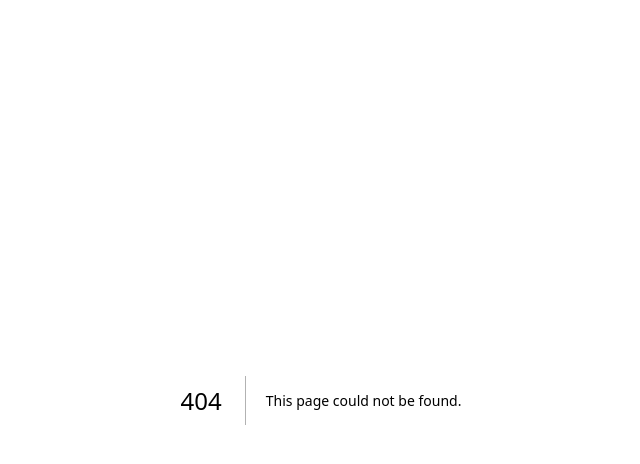
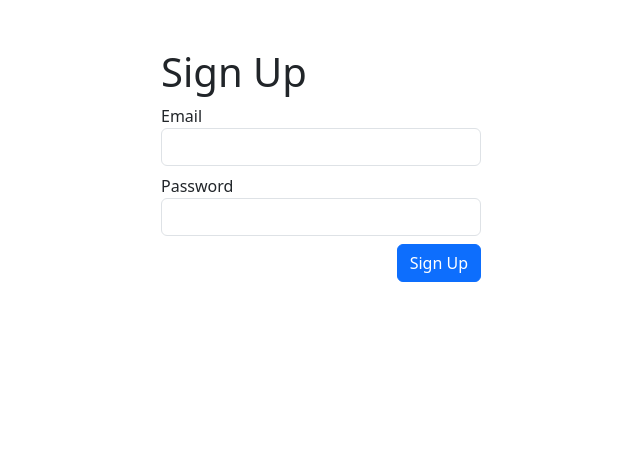
Before and after one commit to Kashoid23/microservices-tickets-store, a Next.js app in the folder client/: page /auth/signup in a window 1280 px wide. Before the commit this address had no page. Shown: the top 464 px of the page, without its empty margins (319-959 px from the left). Built offline with nearby package versions, Linux system fonts and the light colour scheme.

Commit message:
Build Signup page

```diff
--- /dev/null
+++ b/client/app/auth/signup/SignUpForm.js
@@ -0,0 +1,45 @@
+'use client'
+
+import { useState } from 'react'
+import axios from 'axios'
+
+export default function SignUp() {
+    const [email, setEmail] = useState("");
+    const [password, setPassword] = useState("");
+    const [errors, setErrors] = useState([]);
+
+    const handleSubmit = (e) => {
+        e.preventDefault();
+
+        axios.post('/v1/users', { email, password })
+            .then(response => {
+                setEmail("");
+                setPassword("");
+            })
+            .catch(error => {
+                setErrors(error.response.data.errors);
+            });
+    };
+
+    return <form className="mt-5 w-25 mx-auto">
+        <h1>Sign Up</h1>
+        <div className="mb-2">
+            <label htmlFor="email">Email</label>
+            <input type="email" className="form-control" id="email" value={email} onChange={(e) => setEmail(e.target.value)} />
+        </div>
+        <div className="mb-2">
+            <label htmlFor="password">Password</label>
+            <input type="password" className="form-control" id="password" value={password} onChange={(e) => setPassword(e.target.value)} />
+        </div>
+        {errors.length > 0 && (
+            <div className="alert alert-danger">
+                <ul className="mb-0">
+                    {errors.map((err, index) => <li key={index}>{err.message}</li>)}
+                </ul>
+            </div>
+        )}
+        <div className="float-end">
+            <button type="submit" onClick={handleSubmit} className="btn btn-primary">Sign Up</button>
+        </div>
+    </form>
+};
--- /dev/null
+++ b/client/app/auth/signup/page.js
@@ -0,0 +1,5 @@
+import SignUpForm from "./SignUpForm";
+
+export default function Page() {
+    return <SignUpForm />
+}
--- a/client/package.json
+++ b/client/package.json
@@ -11,6 +11,7 @@
   "license": "ISC",
   "type": "module",
   "dependencies": {
+    "axios": "^1.13.4",
     "bootstrap": "^5.3.8",
     "next": "^16.1.6",
     "react": "^19.2.4",
```
Also changed, not shown: 2 other files (tests, documents, lock files or other folders).
